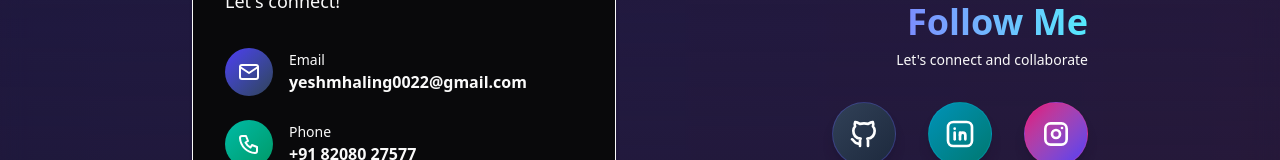
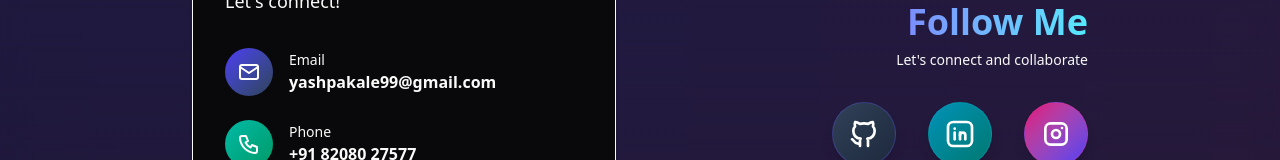
Before and after one commit to Yash151005/Yash151005.github.io, a Next.js app: page / in a window 1280 px wide. Shown: the part 5905-6065 px from the top of the page. Built offline with nearby package versions, Linux system fonts and the light colour scheme.

Commit message:
Update page.tsx

```diff
--- a/src/app/page.tsx
+++ b/src/app/page.tsx
@@ -959,7 +959,7 @@ export default function Home() {
                     </motion.div>
                     <div>
                       <p className="text-foreground/60 text-sm">Email</p>
-                      <p className="text-foreground/90 font-semibold">yeshmhaling0022@gmail.com</p>
+                      <p className="text-foreground/90 font-semibold">yashpakale99@gmail.com</p>
                     </div>
                   </motion.div>
                   <motion.div
```
